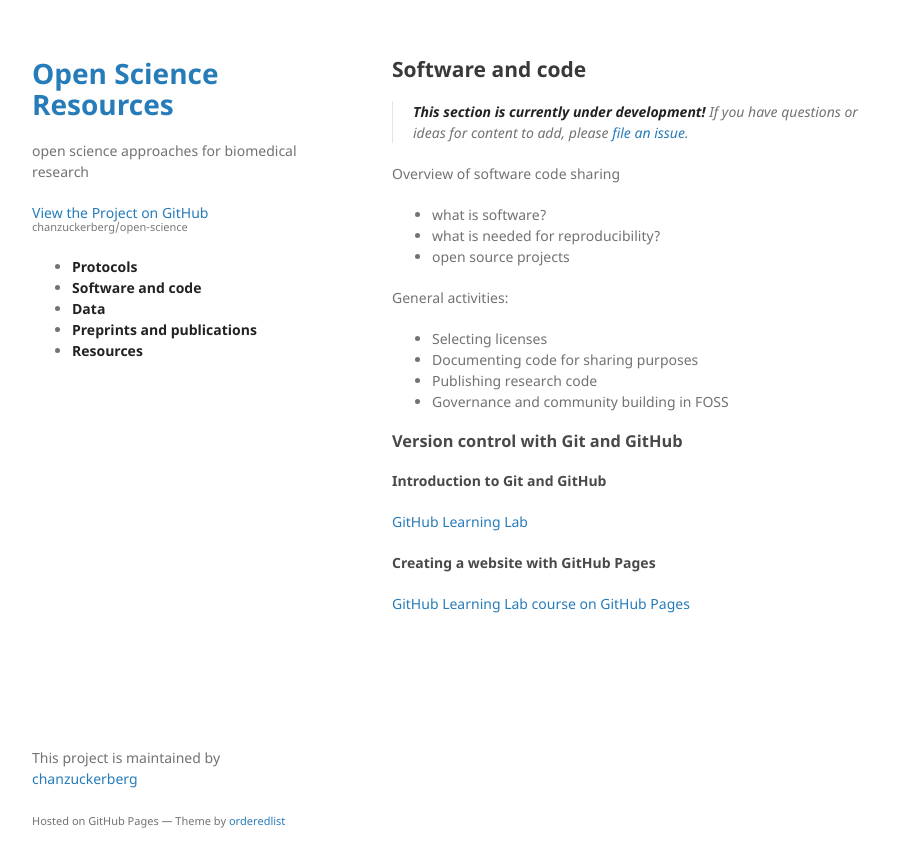
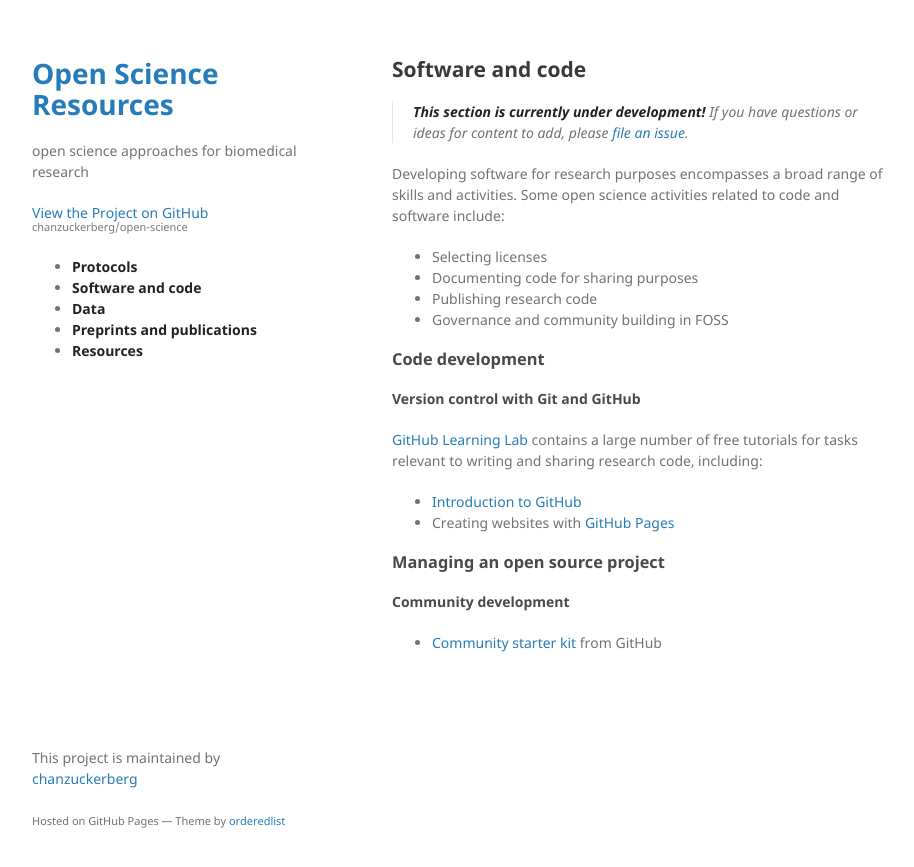
Before and after one commit to chanzuckerberg/open-science, a Jekyll site: the page built from collections/_code/overview.md, in a window 1280 px wide. Shown: the top 867 px of the page, without its empty margins (178-1092 px from the left). Built offline with Jekyll 4.4.1, drawn with Linux system fonts in a browser that asks for light colours.

Commit message:
starting to outline code content

```diff
--- a/collections/_code/overview.md
+++ b/collections/_code/overview.md
@@ -10,25 +10,27 @@ layout: default
 > If you have questions or ideas for content to add,
 > please [file an issue](https://github.com/chanzuckerberg/open-science/issues).
 
-Overview of software code sharing
-
-- what is software?
-- what is needed for reproducibility?
-- open source projects
-
-General activities:
+Developing software for research purposes encompasses a
+broad range of skills and activities.
+Some open science activities related to code and software include:
 
 - Selecting licenses
 - Documenting code for sharing purposes
 - Publishing research code
 - Governance and community building in FOSS
 
-### Version control with Git and GitHub
+### Code development
 
-#### Introduction to Git and GitHub
+#### Version control with Git and GitHub
 
-[GitHub Learning Lab](https://lab.github.com/)
+[GitHub Learning Lab](https://lab.github.com/) contains a large number of free tutorials
+for tasks relevant to writing and sharing research code, including:
 
-#### Creating a website with GitHub Pages
+- [Introduction to GitHub](https://lab.github.com/githubtraining/introduction-to-github)
+- Creating websites with [GitHub Pages](https://lab.github.com/githubtraining/github-pages)
 
-[GitHub Learning Lab course on GitHub Pages](https://lab.github.com/githubtraining/github-pages)
+### Managing an open source project
+
+#### Community development
+
+- [Community starter kit](https://lab.github.com/githubtraining/community-starter-kit) from GitHub
```
